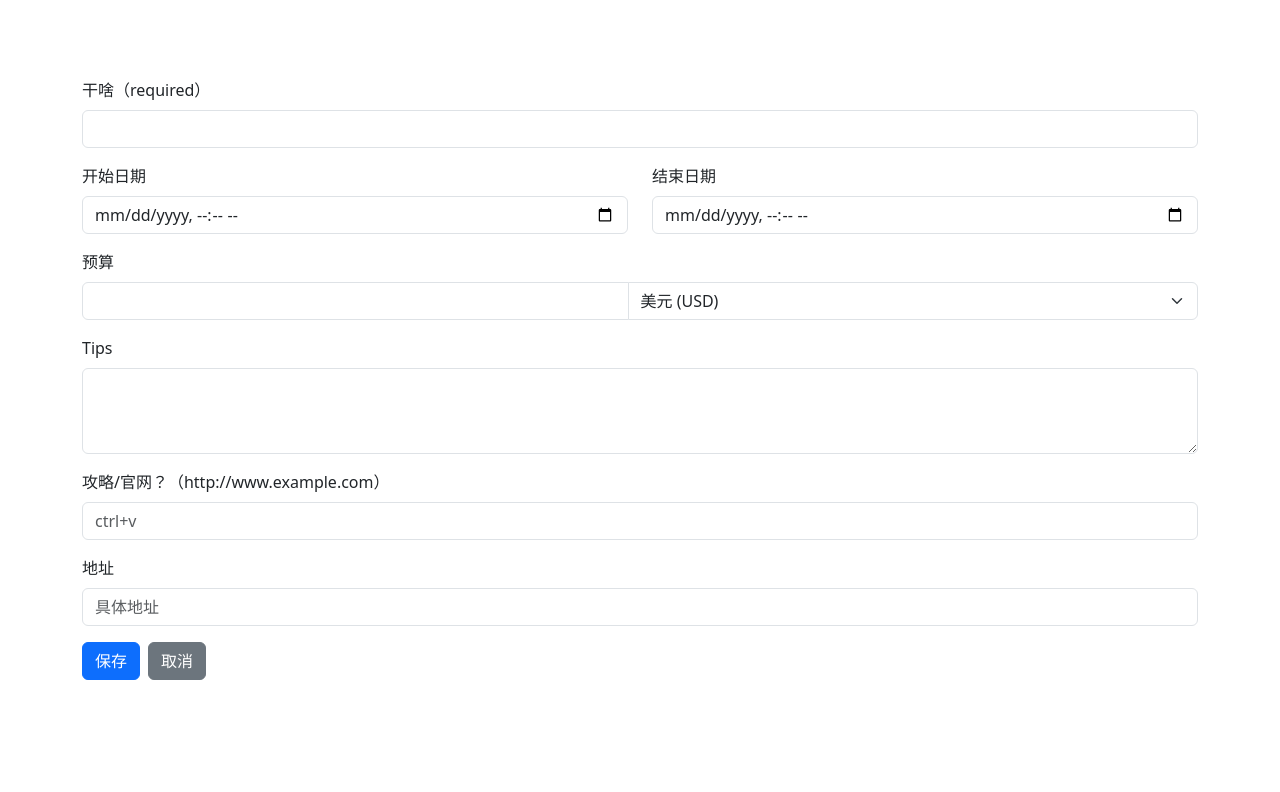
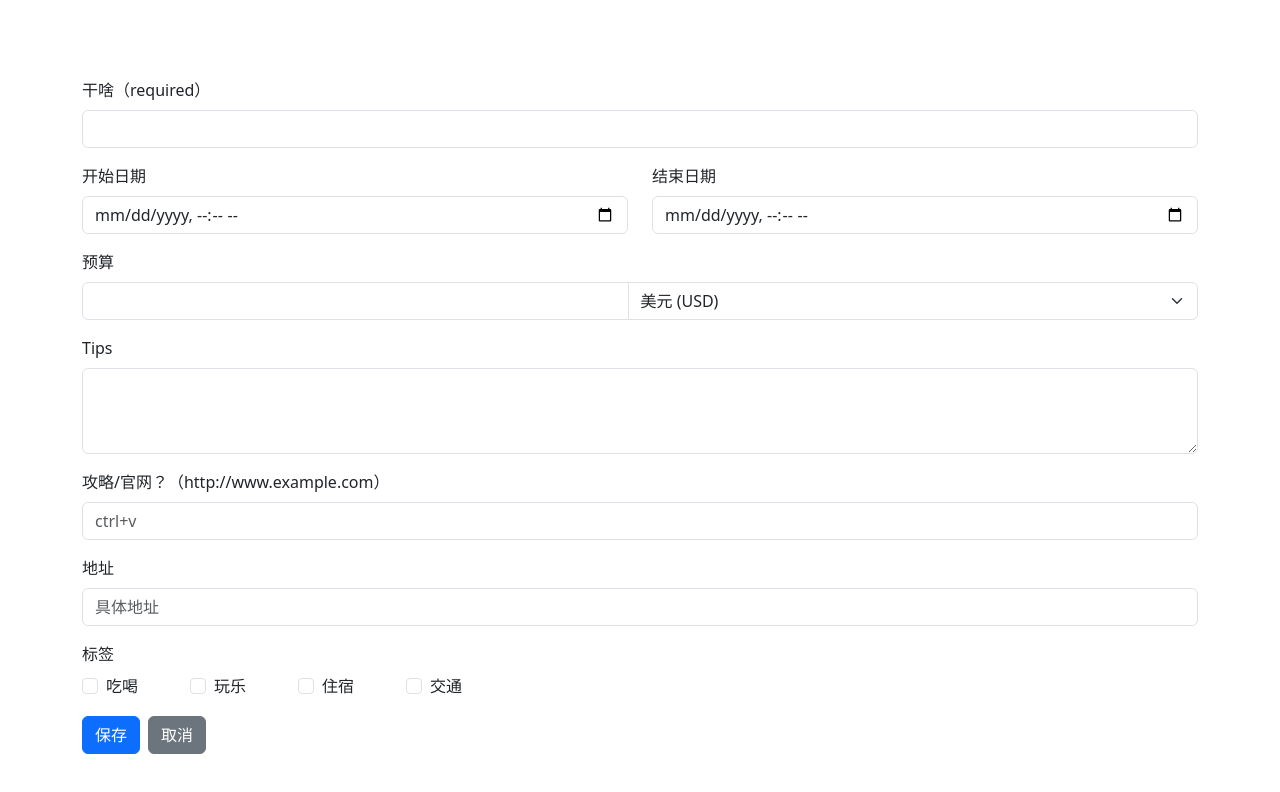
Before and after one commit to Yanzhengnb/travel, a React (Create React App) app: page /#/travel/edit/1 in a window 1280 px wide. Shown: the top 792 px of the page. Built offline with nearby package versions, Linux system fonts and the light colour scheme; no server answers.

Commit message:
Update TravelEditor.tsx

```diff
--- a/src/travel/TravelEditor.tsx
+++ b/src/travel/TravelEditor.tsx
@@ -1,6 +1,8 @@
+
 import React, { useState } from 'react';
 import { useNavigate, useLocation } from 'react-router-dom';
 import * as client from './client';
+import { FaBed, FaBus, FaGamepad, FaUtensils } from 'react-icons/fa';
 
 function TravelEditor() {
   const navigate = useNavigate();
@@ -21,9 +23,15 @@ function TravelEditor() {
     description: travelData.description || '',
     activities: travelData.activities || [],
     url: travelData.url || '',
-    address: travelData.address || ''
+    address: travelData.address || '',
+    tags: [] as string[]
   });
-
+  const TAG_CONFIG = {
+    '吃喝': { icon: FaUtensils, color: '#e74c3c' },
+    '玩乐': { icon: FaGamepad, color: '#3498db' },
+    '住宿': { icon: FaBed, color: '#2ecc71' },
+    '交通': { icon: FaBus, color: '#f1c40f' }
+};
   const convertToUSD = (value: string) => {
     const numValue = parseFloat(value);
     if (isNaN(numValue)) return 0;
@@ -154,6 +162,38 @@ function TravelEditor() {
         </div>
 
         <div className="mb-3">
+          <label className="form-label">标签</label>
+          <div className="d-flex gap-2 flex-wrap">
+            {Object.keys(TAG_CONFIG).map((tag) => (
+              <div
+                key={tag}
+                className="form-check"
+                style={{ minWidth: '100px' }}
+              >
+                <input
+                  type="checkbox"
+                  className="form-check-input"
+                  id={`tag-${tag}`}
+                  checked={travel.tags.includes(tag)}
+                  onChange={(e) => {
+                    const newTags = e.target.checked
+                      ? [...travel.tags, tag]
+                      : travel.tags.filter(t => t !== tag);
+                    setTravel({ ...travel, tags: newTags });
+                  }}
+                />
+                <label
+                  className="form-check-label"
+                  htmlFor={`tag-${tag}`}
+                >
+                  {tag}
+                </label>
+              </div>
+            ))}
+          </div>
+        </div>
+
+        <div className="mb-3">
           <button type="submit" className="btn btn-primary me-2">
             保存
           </button>
```
